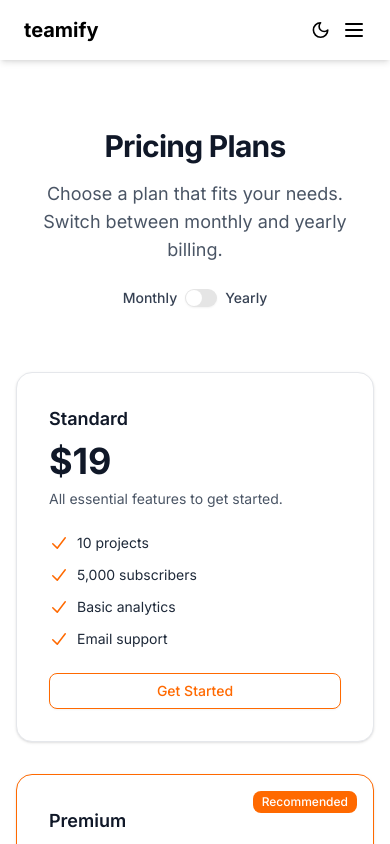
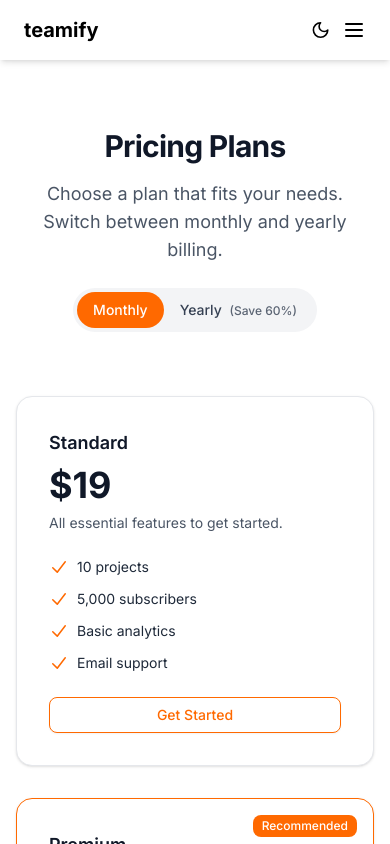
Before and after one commit to yoni-crypto/teamify, a Next.js app: page /features in a window 390 px wide. Shown: the top 844 px of the page. Built offline with nearby package versions, Linux system fonts and the light colour scheme.

Commit message:
fixed some responsiveness issues

```diff
--- a/src/app/aboutus/page.tsx
+++ b/src/app/aboutus/page.tsx
@@ -1,54 +1,68 @@
 'use client'
+
 import { Avatar, AvatarFallback, AvatarImage } from "@/components/ui/avatar"
 import { Button } from "@/components/ui/button"
 import { Card, CardContent } from "@/components/ui/card"
 import { Separator } from "@/components/ui/separator"
 
 export default function AboutPage() {
-
   return (
     <div className="min-h-screen w-full bg-background text-foreground p-6 md:p-12">
-      <div className="max-w-5xl mx-auto space-y-12">
-        <section className="text-center space-y-4 pt-20">
-          <h1 className="text-4xl md:text-4xl font-bold">About Teamify</h1>
-          <p className="text-lg md:text-xl text-muted-foreground max-w-2xl mx-auto">
+      <div className="max-w-5xl mx-auto space-y-16">
+        {/* Hero */}
+        <section className="text-center space-y-4 pt-24">
+          <h1 className="text-4xl md:text-5xl font-bold tracking-tight">
+            About Teamify
+          </h1>
+          <p className="text-lg md:text-xl text-muted-foreground max-w-2xl mx-auto leading-relaxed">
             Launch your company in minutes. Collaborate, manage, and grow — all from one digital workspace.
           </p>
         </section>
 
-        <Separator />
+        <Separator className="bg-gray-300 dark:bg-gray-700" />
 
-        <section className="space-y-6">
-          <h2 className="text-2xl font-semibold text-center">Our Mission</h2>
-          <p className="text-muted-foreground text-center max-w-3xl mx-auto">
-            At Teamify, we believe that teamwork should be seamless, no matter where you are. Our mission is to provide a powerful virtual office where businesses can communicate, collaborate, and thrive in a modern digital environment.
+        {/* Mission */}
+        <section className="space-y-6 text-center">
+          <h2 className="text-2xl font-semibold">Our Mission</h2>
+          <p className="text-muted-foreground max-w-3xl mx-auto text-base leading-relaxed">
+            At Teamify, we believe that teamwork should be seamless, no matter where you are.
+            Our mission is to provide a powerful virtual office where businesses can communicate,
+            collaborate, and thrive in a modern digital environment.
           </p>
         </section>
 
+        {/* Team */}
         <section className="space-y-8">
           <h2 className="text-2xl font-semibold text-center">Meet the Team</h2>
-          <div className="grid grid-cols-1 sm:grid-cols-2 md:grid-cols-3 gap-6">
+          <div className="grid grid-cols-1 sm:grid-cols-2 md:grid-cols-3 gap-8">
             {[1, 2, 3].map((member) => (
-              <Card key={member} className="text-center">
-                <CardContent className="p-6 flex flex-col items-center">
-                  <Avatar className="w-24 h-24 mb-4">
+              <Card
+                key={member}
+                className="bg-muted border border-border rounded-xl text-center hover:bg-muted/60 transition-colors"
+              >
+                <CardContent className="p-6 flex flex-col items-center space-y-3">
+                  <Avatar className="w-24 h-24 rounded-full ring-2 ring-orange-500">
                     <AvatarImage src={`/team/member-${member}.jpg`} alt={`Team member ${member}`} />
                     <AvatarFallback>TM{member}</AvatarFallback>
                   </Avatar>
-                  <h3 className="font-semibold text-lg">John Doe {member}</h3>
-                  <p className="text-sm text-muted-foreground">Product Manager</p>
+                  <div className="space-y-1">
+                    <h3 className="font-semibold text-lg">John Doe {member}</h3>
+                    <p className="text-sm text-muted-foreground">Product Manager</p>
+                  </div>
                 </CardContent>
               </Card>
             ))}
           </div>
         </section>
 
+        {/* Call to Action */}
         <section className="text-center space-y-4">
           <h2 className="text-2xl font-semibold">Join Us</h2>
           <p className="text-muted-foreground max-w-xl mx-auto">
-          We&rsquo;re always on the lookout for talented individuals who share our passion for innovation and collaboration. Come build the future of work with us.
+            We&rsquo;re always on the lookout for talented individuals who share our passion
+            for innovation and collaboration. Come build the future of work with us.
           </p>
-          <Button className="mt-2 bg-orange-500 hover:bg-orange-600 text-white transition-colors">
+          <Button className="mt-2 bg-orange-500 hover:bg-orange-600 text-white transition-colors px-6 py-2 rounded-full text-sm font-medium">
             See Open Roles
           </Button>
         </section>
--- a/src/app/features/page.tsx
+++ b/src/app/features/page.tsx
@@ -95,19 +95,37 @@ export default function PricingSection() {
                     Choose a plan that fits your needs. Switch between monthly and yearly billing.
                 </p>
 
-        <div className="flex justify-center items-center mt-6 space-x-2">
-          <span className="text-sm font-medium text-gray-700 dark:text-gray-300">Monthly</span>
-          <Switch checked={isYearly} onCheckedChange={setIsYearly} />
-          <span className="text-sm font-medium text-gray-700 dark:text-gray-300">Yearly</span>
+                <div className="mt-6 flex justify-center">
+                    <div className="flex bg-gray-100 dark:bg-gray-800 rounded-full p-1">
+                        <button
+                            onClick={() => setIsYearly(false)}
+                            className={`px-4 py-2 text-sm font-medium rounded-full transition-colors ${!isYearly
+                                    ? 'bg-orange-500 text-white'
+                                    : 'text-gray-700 dark:text-gray-300 hover:text-black dark:hover:text-white'
+                                }`}
+                        >
+                            Monthly
+                        </button>
+                        <button
+                            onClick={() => setIsYearly(true)}
+                            className={`px-4 py-2 text-sm font-medium rounded-full transition-colors ${isYearly
+                                    ? 'bg-orange-500 text-white'
+                                    : 'text-gray-700 dark:text-gray-300 hover:text-black dark:hover:text-white'
+                                }`}
+                        >
+                            Yearly <span className="text-xs ml-1 opacity-80">(Save 60%)</span>
+                        </button>
                     </div>
+                </div>
+
+
             </div>
 
             <div className="mt-16 grid grid-cols-1 gap-8 sm:grid-cols-2 lg:grid-cols-3 max-w-6xl mx-auto">
                 {pricing.map((plan) => (
                     <div
                         key={plan.id}
-            className={`relative p-8 border rounded-2xl shadow-sm flex flex-col transition bg-white dark:bg-muted ${
-              plan.recommended
+                        className={`relative p-8 border rounded-2xl shadow-sm flex flex-col transition bg-white dark:bg-muted ${plan.recommended
                             ? 'border-orange-500 shadow-md'
                             : 'border-gray-200 dark:border-gray-700'
                             }`}
@@ -128,8 +146,7 @@ export default function PricingSection() {
                         <Button
                             onClick={() => handleSelectPlan(plan)}
                             variant={plan.recommended ? 'default' : 'outline'}
-              className={`mt-6 w-full ${
-                plan.recommended ? 'bg-orange-500 hover:bg-orange-600 text-white' : 'border-orange-500 text-orange-500 hover:bg-orange-50 dark:hover:bg-orange-900/10'
+                            className={`mt-6 w-full ${plan.recommended ? 'bg-orange-500 hover:bg-orange-600 text-white' : 'border-orange-500 text-orange-500 hover:bg-orange-50 dark:hover:bg-orange-900/10'
                                 }`}
                         >
                             Get Started
```
Lines whose indentation alone changed are shown as unchanged.
